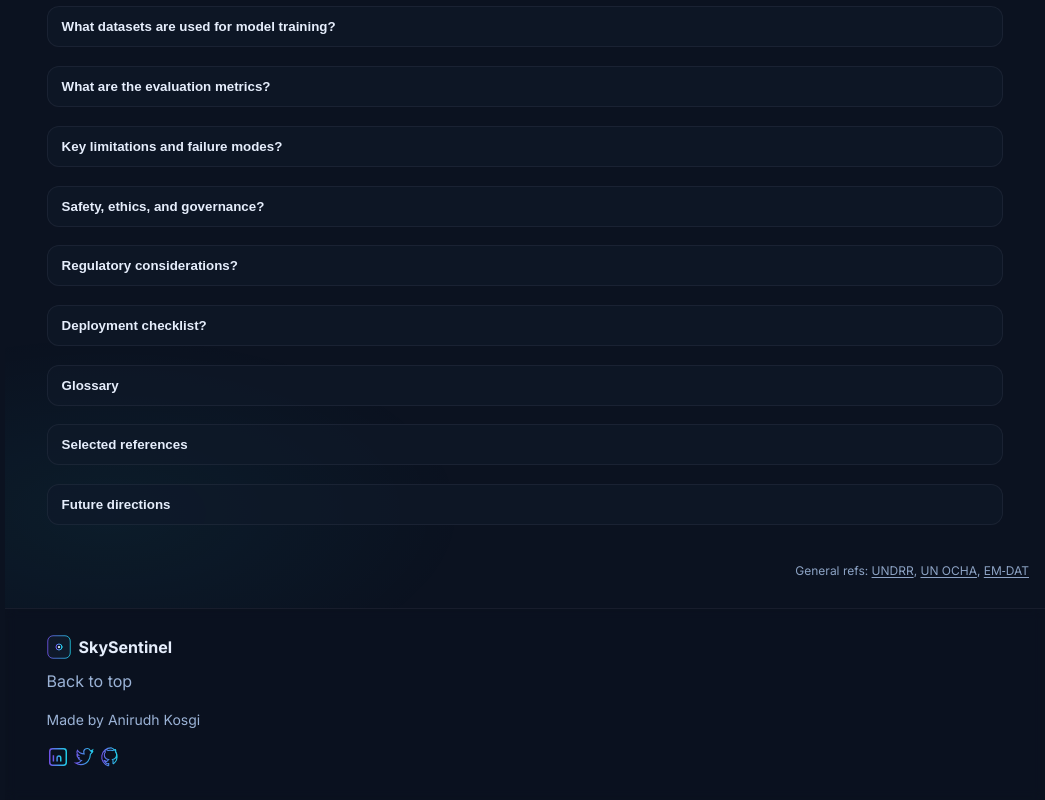
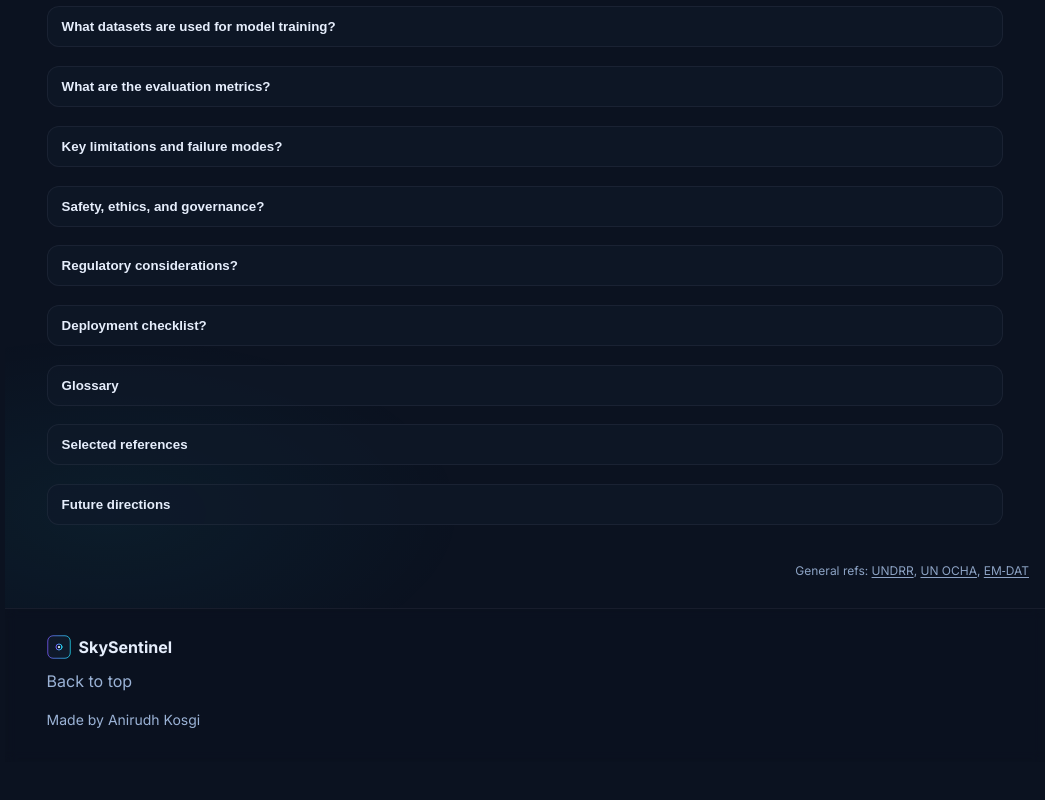
Before and after one commit to Anirudh-K96/SkySentinel, a plain HTML site: page index.html in a window 1280 px wide. Shown: the part 6343-7143 px from the top of the page, without its empty margins (235-1280 px from the left). After the commit the page ends 7105 px from the top, so only its background shows below. Drawn offline with nearby package versions, Linux system fonts and the light colour scheme.

Commit message:
Remove social links from footer in index.html for a cleaner design.

```diff
--- a/index.html
+++ b/index.html
@@ -571,11 +571,7 @@
           <li><a href="#home">Back to top</a></li>
         </ul>
         <p class="disclaimer">Made by Anirudh Kosgi</p>
-        <div class="social" aria-label="Social links">
-          <a href="#" aria-label="LinkedIn"><img src="assets/icons/social-linkedin.svg" alt="" aria-hidden="true" /></a>
-          <a href="#" aria-label="Twitter"><img src="assets/icons/social-twitter.svg" alt="" aria-hidden="true" /></a>
-          <a href="#" aria-label="GitHub"><img src="assets/icons/social-github.svg" alt="" aria-hidden="true" /></a>
-        </div>
+
       </div>
     </footer>
 
```
